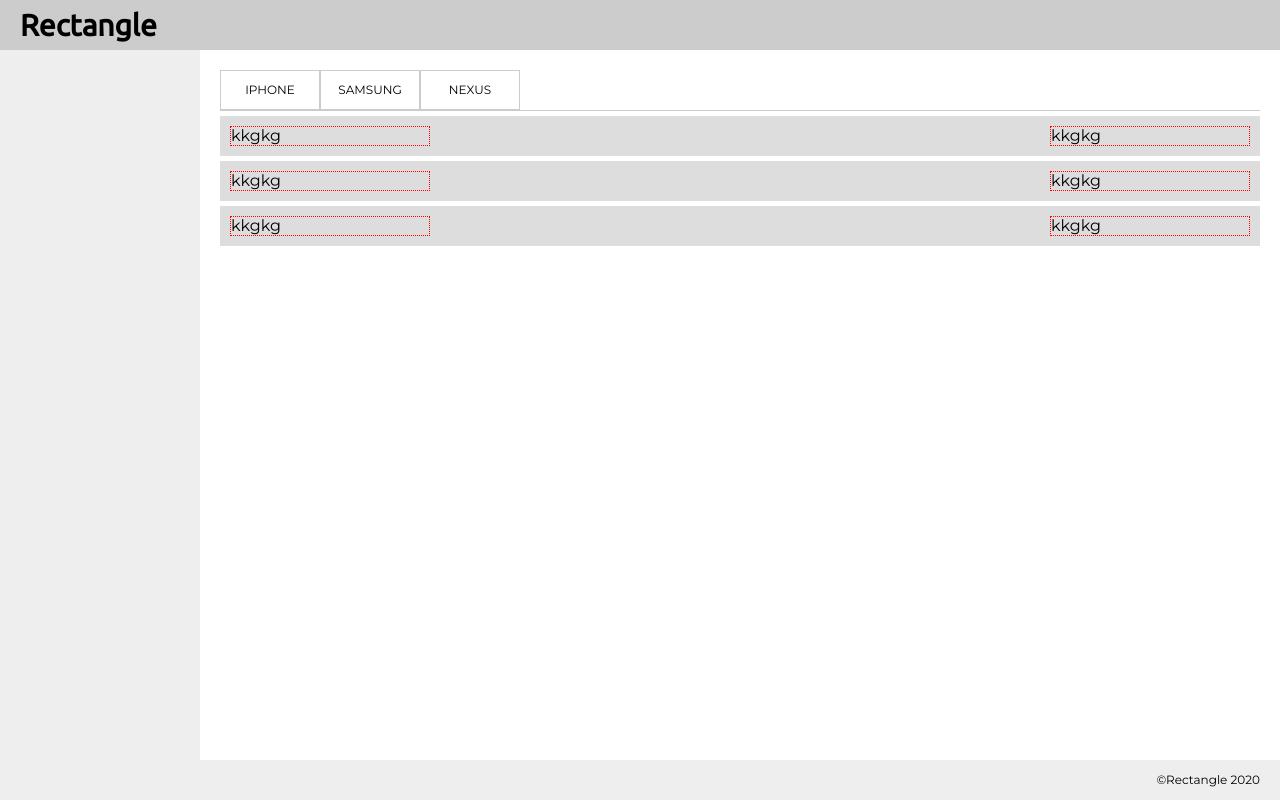
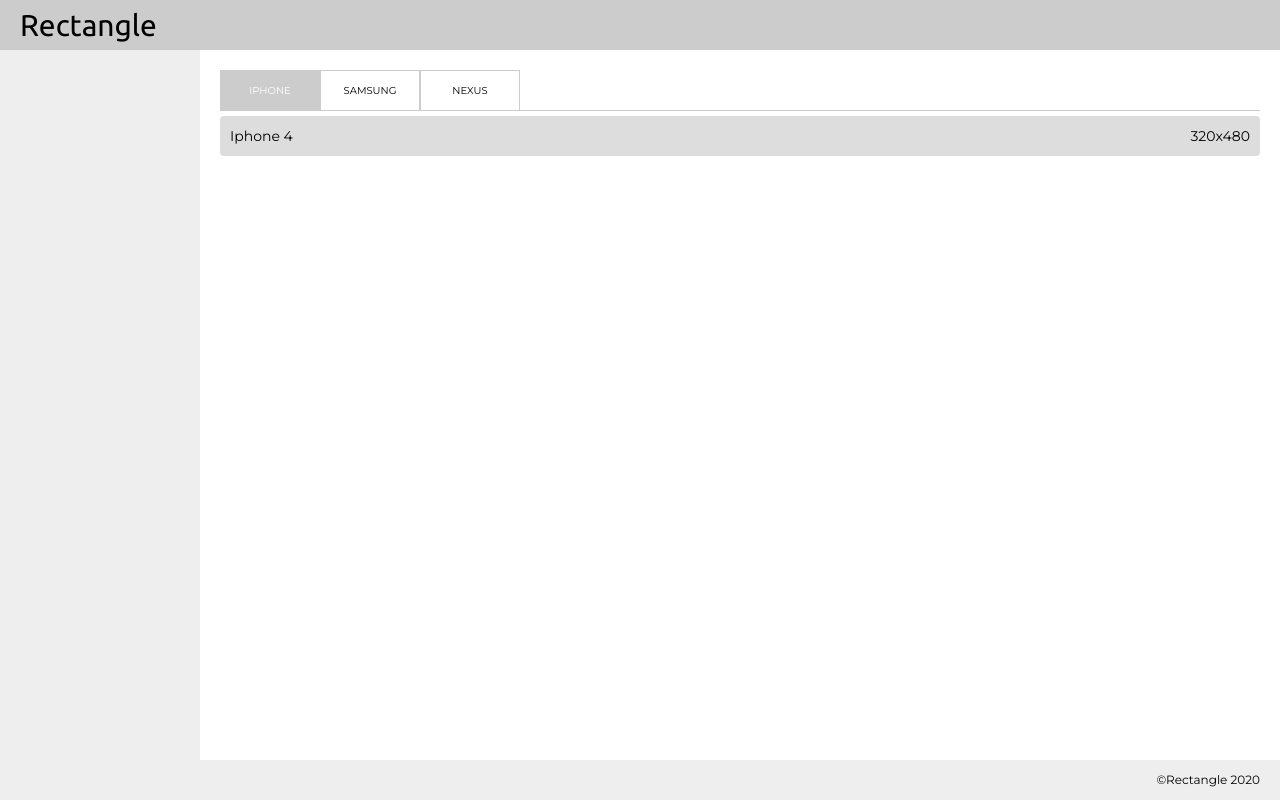
Before and after one commit to slimudoh/rectangle, a React (Create React App) app: page / in a window 1280 px wide. Built offline with nearby package versions, Linux system fonts and the light colour scheme.

Commit message:
created banners

```diff
--- a/src/assets/styles/accordion.scss
+++ b/src/assets/styles/accordion.scss
@@ -11,17 +11,29 @@ $debugger: 1px dotted red;
     justify-content: flex-start;
     align-content: center;
     border-bottom: 1px solid #ccc;
+    overflow: hidden;
 
     >div {
       width: 100px;
       height: 40px;
-      border: 1px solid #ccc;
+      border-top: 1px solid #ccc;
+      border-right: 1px solid #ccc;
+      border-left: 1px solid #ccc;
       display: flex;
       align-items: center;
       justify-content: center;
       align-content: center;
-      font-size: 12px;
+      font-size: 10px;
+      cursor: pointer;
     }
+  }
+
+  >.accordion__body {
+    height: 70vh;
+    overflow: auto;
+    padding-bottom: 50px;
+    ;
+
   }
 
 
--- a/src/assets/styles/banner.scss
+++ b/src/assets/styles/banner.scss
@@ -11,14 +11,18 @@ $bannerColor: #ddd;
     align-items: center;
     justify-content: space-between;
     align-content: center;
+    border-radius: 4px;
+    overflow: hidden;
 
     >.banner__name {
         width: 200px;
-        border: 1px dotted red;
+        text-transform: capitalize;
+        font-size: 14px;
     }
 
     >.banner__view {
         width: 200px;
-        border: 1px dotted red;
+        text-align: right;
+        font-size: 14px;
     }
 }
--- a/src/assets/styles/header.scss
+++ b/src/assets/styles/header.scss
@@ -22,7 +22,6 @@ $debugger: 1px dotted red;
       width: 200px;
       overflow: hidden;
       font-family: 'Ubuntu', sans-serif;
-      font-weight: 900;
       font-size: 30px;
       color: $logoColor;
     }
--- a/src/components/content/accordion.js
+++ b/src/components/content/accordion.js
@@ -1,25 +1,74 @@
-import React from "react";
+import React, { useState } from "react";
 import Banner from "./banner";
 
 function Accordion() {
+  const [iphone, setIphone] = useState(true);
+  const [samsung, setSamsung] = useState(false);
+  const [nexus, setNexus] = useState(false);
+
+  const showIphone = () => {
+    setIphone(true);
+    setSamsung(false);
+    setNexus(false);
+  };
+
+  const showSamsung = () => {
+    setIphone(false);
+    setSamsung(true);
+    setNexus(false);
+  };
+
+  const showNexus = () => {
+    setIphone(false);
+    setSamsung(false);
+    setNexus(true);
+  };
+
   return (
     <div className="accordion">
       <div className="accordion__header">
-        <div>IPHONE</div>
-        <div>SAMSUNG</div>
-        <div>NEXUS</div>
-      </div>
-      <div className="accordion__body">
-        <div>
-          <Banner />
+        <div
+          onClick={showIphone}
+          style={iphone ? { backgroundColor: "#ccc", color: "#ffffff" } : null}
+        >
+          IPHONE
         </div>
-        <div>
-          <Banner />
+        <div
+          onClick={showSamsung}
+          style={samsung ? { backgroundColor: "#ccc", color: "#ffffff" } : null}
+        >
+          SAMSUNG
         </div>
-        <div>
-          <Banner />
+        <div
+          onClick={showNexus}
+          style={nexus ? { backgroundColor: "#ccc", color: "#ffffff" } : null}
+        >
+          NEXUS
         </div>
       </div>
+      {iphone ? (
+        <div className="accordion__body">
+          <div>
+            <Banner name="iphone 4" dimension="320x480" />
+          </div>
+        </div>
+      ) : null}
+
+      {samsung ? (
+        <div className="accordion__body">
+          <div>
+            <Banner name="Galaxy Note 3" dimension="360x640" />
+          </div>
+        </div>
+      ) : null}
+
+      {nexus ? (
+        <div className="accordion__body">
+          <div>
+            <Banner name="Nexus 4" dimension="384x640" />
+          </div>
+        </div>
+      ) : null}
     </div>
   );
 }
--- a/src/components/content/banner.js
+++ b/src/components/content/banner.js
@@ -1,10 +1,10 @@
 import React from "react";
 
-function Banner() {
+function Banner(props) {
   return (
     <div className="banner">
-      <div className="banner__name">kkgkg</div>
-      <div className="banner__view">kkgkg</div>
+      <div className="banner__name">{props.name}</div>
+      <div className="banner__view">{props.dimension}</div>
     </div>
   );
 }
```
